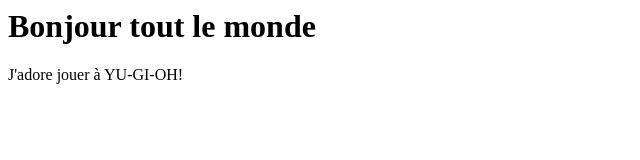
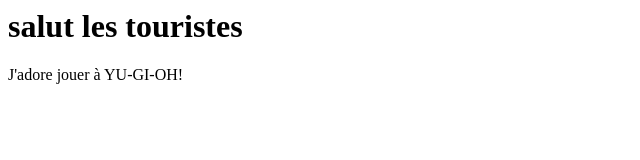
Before and after one commit to Raikaryu/Exercice-individuel, a plain HTML site: page index.html in a window 1280 px wide. Shown: the whole page, without its empty margins (0-640 px from the left). Drawn offline with Linux system fonts and the light colour scheme.

Commit message:
Héros élémentaire

```diff
--- a/index.html
+++ b/index.html
@@ -1,2 +1,2 @@
-<h1>Bonjour tout le monde</h1>
+<h1>salut les touristes</h1>
 <p>J'adore jouer à YU-GI-OH!</p>
```
